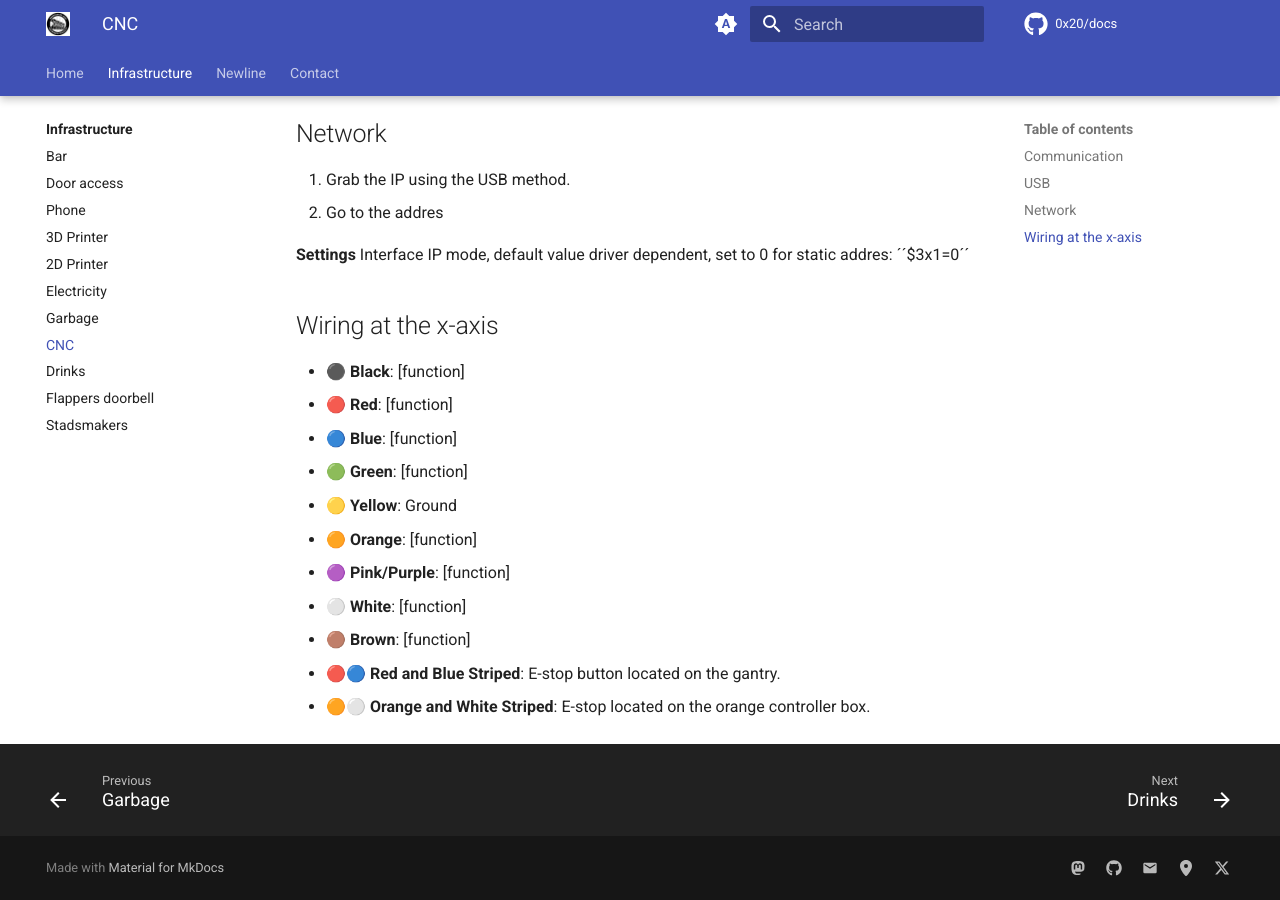
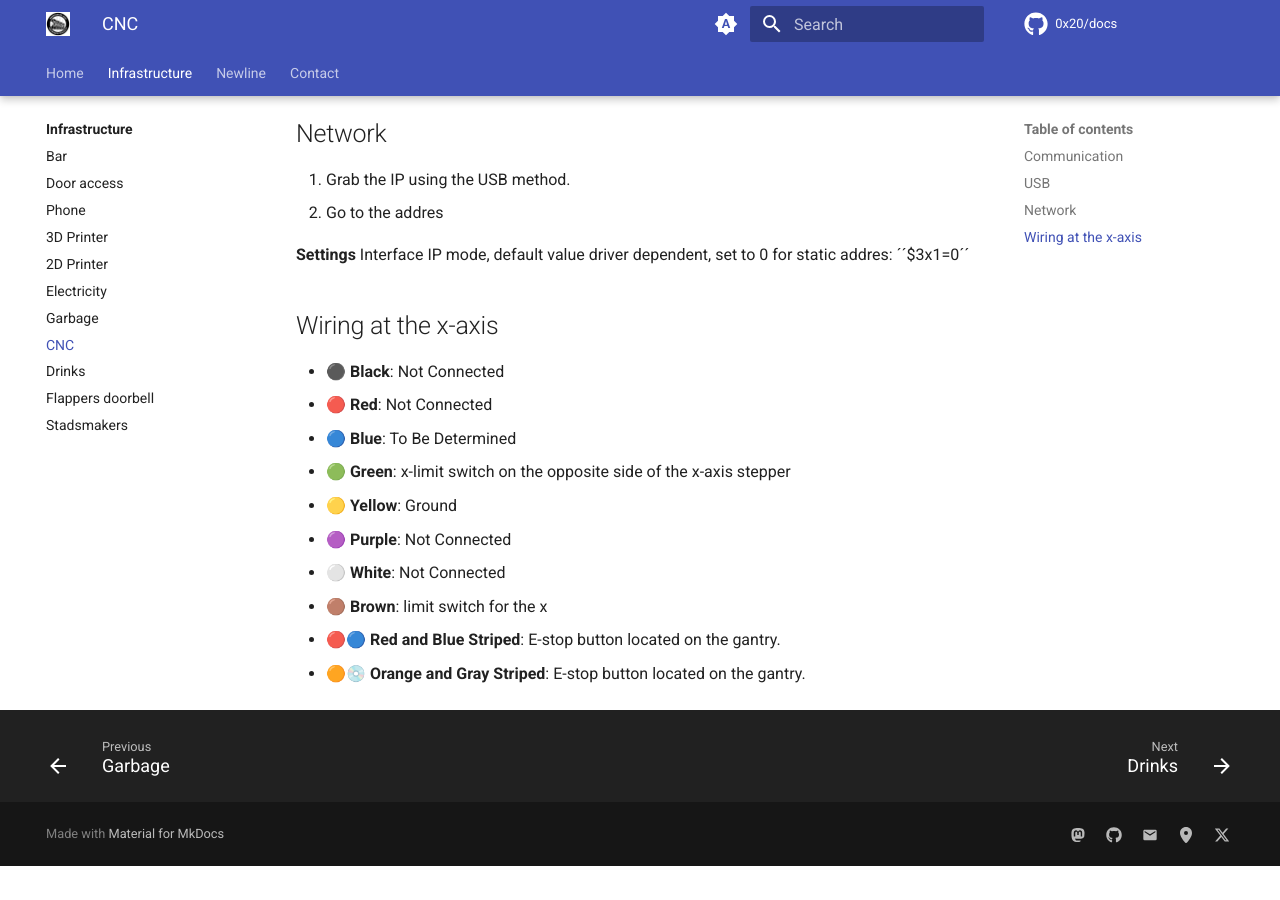
Before and after one commit to 0x20/docs, an MkDocs documentation site: the page built from docs/infra/cnc.md, in a window 1280 px wide and 900 px high, scrolled down 540 px. Built offline with MkDocs 1.6.1 and Material for MkDocs 9.7.7, drawn with Linux system fonts in a browser that asks for light colours; comment, search, counter and statistics services are not loaded; after the commit the page ends 1406 px from its top, so only the background shows below that.

Commit message:
Update cnc.md

```diff
--- a/docs/infra/cnc.md
+++ b/docs/infra/cnc.md
@@ -25,14 +25,13 @@ Interface IP mode, default value driver dependent, set to 0 for static addres:
 
 
 ## Wiring at the x-axis
-- ⚫ **Black**: [function]
-- 🔴 **Red**: [function]
-- 🔵 **Blue**: [function]
-- 🟢 **Green**: [function]
+- ⚫ **Black**: Not Connected
+- 🔴 **Red**: Not Connected
+- 🔵 **Blue**: To Be Determined
+- 🟢 **Green**: x-limit switch on the opposite side of the x-axis stepper
 - 🟡 **Yellow**: Ground
-- 🟠 **Orange**: [function]
-- 🟣 **Pink/Purple**: [function]
-- ⚪ **White**: [function]
-- 🟤 **Brown**: [function]
+- 🟣 **Purple**: Not Connected
+- ⚪ **White**: Not Connected
+- 🟤 **Brown**: limit switch for the x
 - 🔴🔵 **Red and Blue Striped**: E-stop button located on the gantry.
-- 🟠⚪ **Orange and White Striped**: E-stop located on the orange controller box.
+- 🟠💿 **Orange and Gray Striped**: E-stop button located on the gantry.
```
